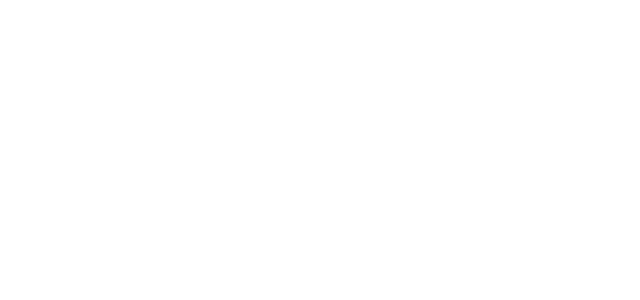
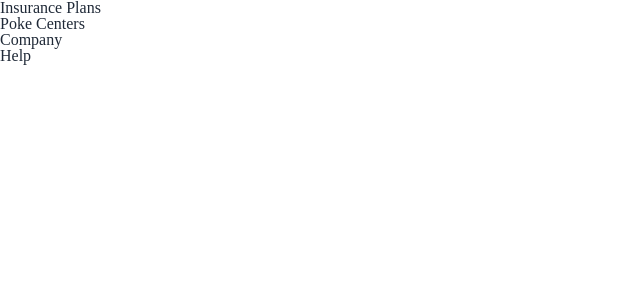
Before and after one commit to FelipeDevMelo/Centerpoke, a Next.js app: page / in a window 1280 px wide. Shown: the top 300 px of the page, without its empty margins (0-640 px from the left). Built offline with nearby package versions, Linux system fonts and the light colour scheme.

Commit message:
:sparkles: feat: navbar layout

```diff
--- a/app/(landingPage)/Company/page.tsx
+++ b/app/(landingPage)/Company/page.tsx
@@ -1,7 +1,9 @@
 import React from 'react'
 
-export const Company = () => {
+const Company = () => {
   return (
     <div>company</div>
   )
 }
+
+export default Company
--- a/app/(landingPage)/Help/page.tsx
+++ b/app/(landingPage)/Help/page.tsx
@@ -1,7 +1,9 @@
 import React from 'react'
 
-export const Help = () => {
+const Help = () => {
   return (
     <div>Help</div>
   )
 }
+
+export default Help
--- a/app/(landingPage)/Plans/Page.tsx
+++ b/app/(landingPage)/Plans/Page.tsx
@@ -1,7 +1,9 @@
 import React from 'react'
 
-export const Plans = () => {
+const Plans= () => {
   return (
     <div>Plans</div>
   )
 }
+
+export default Plans
--- a/app/(landingPage)/PokeCenters/Page.tsx
+++ b/app/(landingPage)/PokeCenters/Page.tsx
@@ -1,7 +1,9 @@
 import React from 'react'
 
-export const PokeCenters = () => {
+const PokeCenters = () => {
   return (
-    <div>Poke centers</div>
+   <div>poke</div>
   )
 }
+
+export default PokeCenters;
--- /dev/null
+++ b/app/(landingPage)/_components/navigationNavbar.tsx
@@ -0,0 +1,44 @@
+'use client'
+import { usePathname } from "next/navigation";
+import React from 'react'
+import Link from "next/link";
+
+export function NavigationNavbar  ()  {
+    const currentPath = usePathname();
+    const buttons: NavigationNavbar[] = [
+        {
+            path: "/plans",
+            label: "Insurance Plans"
+        },
+
+        {
+            path: "/pokeCenters",
+            label: "Poke Centers"
+        },
+
+        {
+            path: "/company",
+            label: "Company"
+        },
+
+        {
+            path: "/help",
+            label: "Help"
+        }
+    ]
+    return (
+        <div>
+            {buttons.map((button, key) => {
+
+                return (
+                    <Link
+                        key={key}
+                        href={button.path}
+                    >
+                       <h1>{button.label}</h1>
+                    </Link>
+                )
+            })}
+        </div>
+    )
+}
--- a/app/(landingPage)/layout.tsx
+++ b/app/(landingPage)/layout.tsx
@@ -1,4 +1,5 @@
 import React from 'react'
+import { NavigationNavbar } from './_components/navigationNavbar';
 
 interface Props {
     children: React.ReactNode;
@@ -7,6 +8,7 @@
   export default function NavbarLayout({ children }: Props) {
     return (
       <main>
+        <NavigationNavbar />
         <div>{children}</div>
       </main>
     );
```
